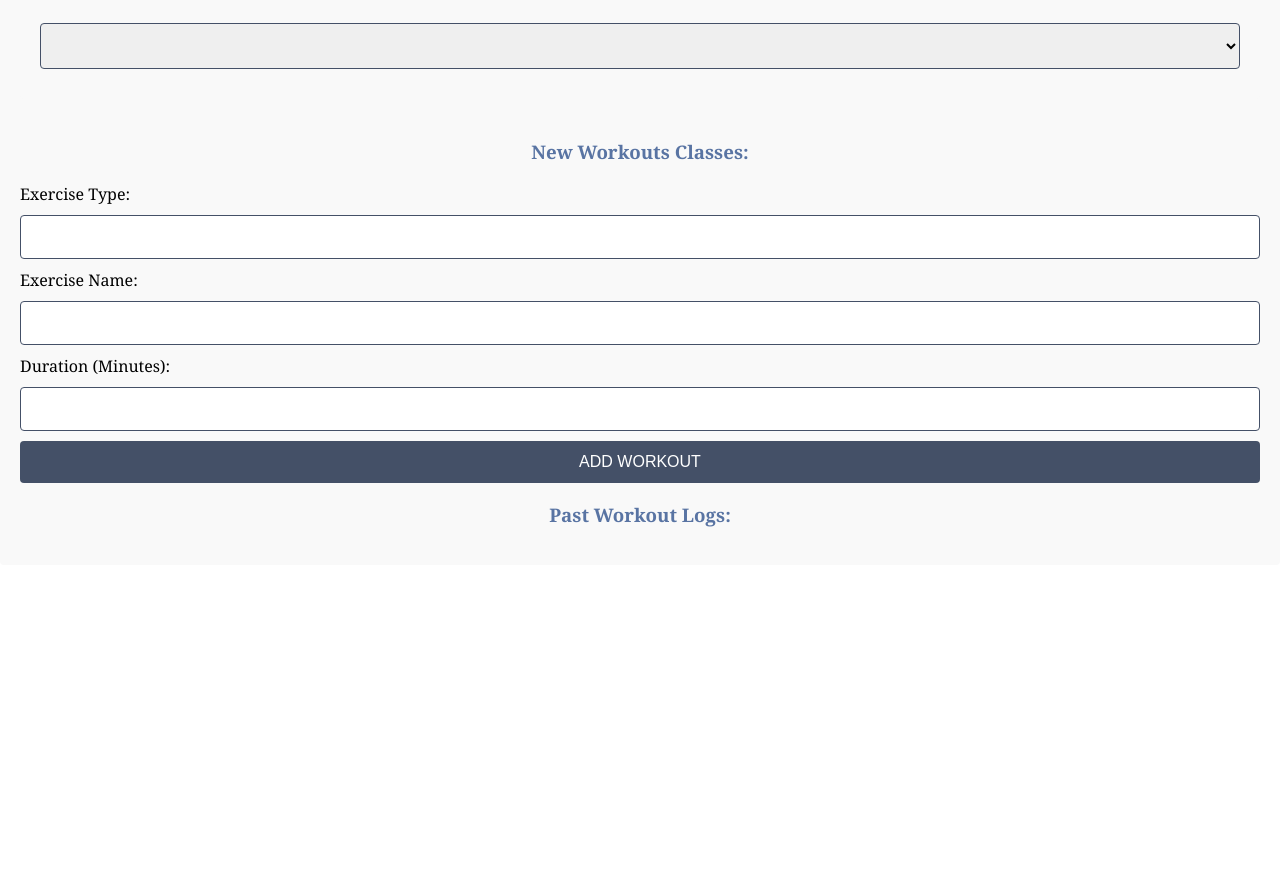
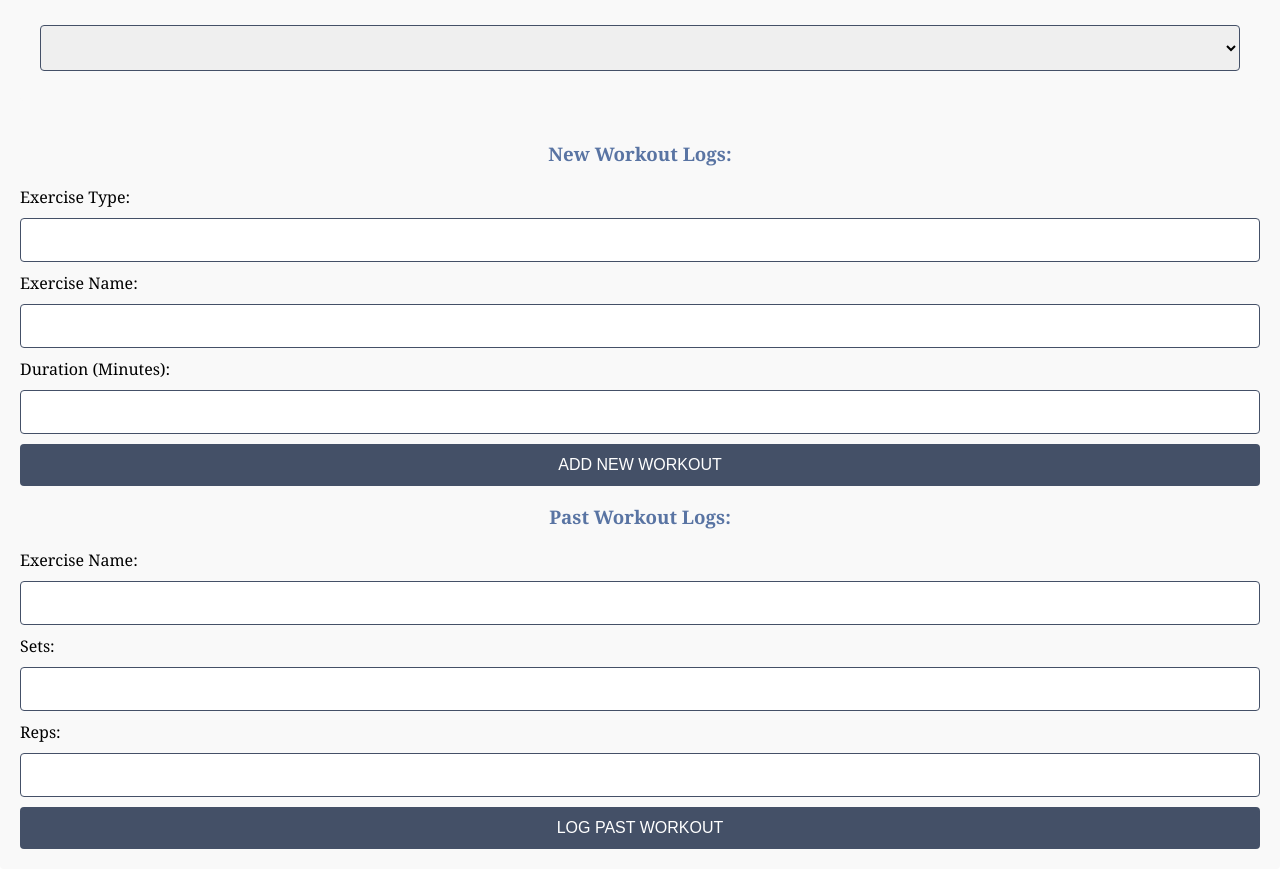
Before and after one commit to mcyang12/fitness-tracker-assignment, a plain HTML site: page index.html in a window 1280 px wide. Shown: the part 680-1568 px from the top of the page. Before the commit the page ends 1285 px from the top, so only its background shows below. Drawn offline with Linux system fonts and the light colour scheme.

Commit message:
updated 2

```diff
--- a/index.html
+++ b/index.html
@@ -20,12 +20,15 @@
         </div>
     <div class="task">
         <h3>Daily Workout Summary:</h3>
-            <select id="">
-                <option value=""></option>
-                <option value=""></option>
-            </select>
+                <select id="daily-workout-tracker">
+                    <option value="Monday"></option>
+                    <option value="Tuesday"></option>
+                    <option value="Wednesday"></option>
+                    <option value="Thursday"></option>
+                    <option value="Friday"></option>
+                </select>
     </div>
-        <h3>New Workouts Classes:</h3>
+        <h3>New Workout Logs:</h3>
             <div>
                 <label for="exercise-type">Exercise Type:</label>
                 <input type="text" id="exercise-type">
@@ -38,12 +41,24 @@
                 <input type="text" id="exercise-duration">
             </div>
             </div>
-                <button type="submit">Add Workout</button>
+                <button id="submit">Add New Workout</button>
+        <section id="workout-log">
         <h3>Past Workout Logs:</h3>
-
-
+            <div>
+                <label for="exercise-name">Exercise Name:</label>
+                <input type="text" id="exercise-name">
+            </div>
+            <div>
+                <label for="sets">Sets:</label>
+                <input type="number" id="sets">
+            </div>
+            <div>
+                <label for="reps">Reps:</label>
+                <input type="number" id="reps">
+            </div>
+                <button id="submit">Log Past Workout</button>
+    </section>
     </div>
+    <script src="scripts/scripts.js"></script>
 </body>
-
-
 </html>
--- a/styles/stylesheet.css
+++ b/styles/stylesheet.css
@@ -36,6 +36,7 @@ h1, h2 {
 h2, h3 {
     color: #5974a3;
     text-align: center;
+    margin-bottom: 20px;
 }
 
 .task {
```
